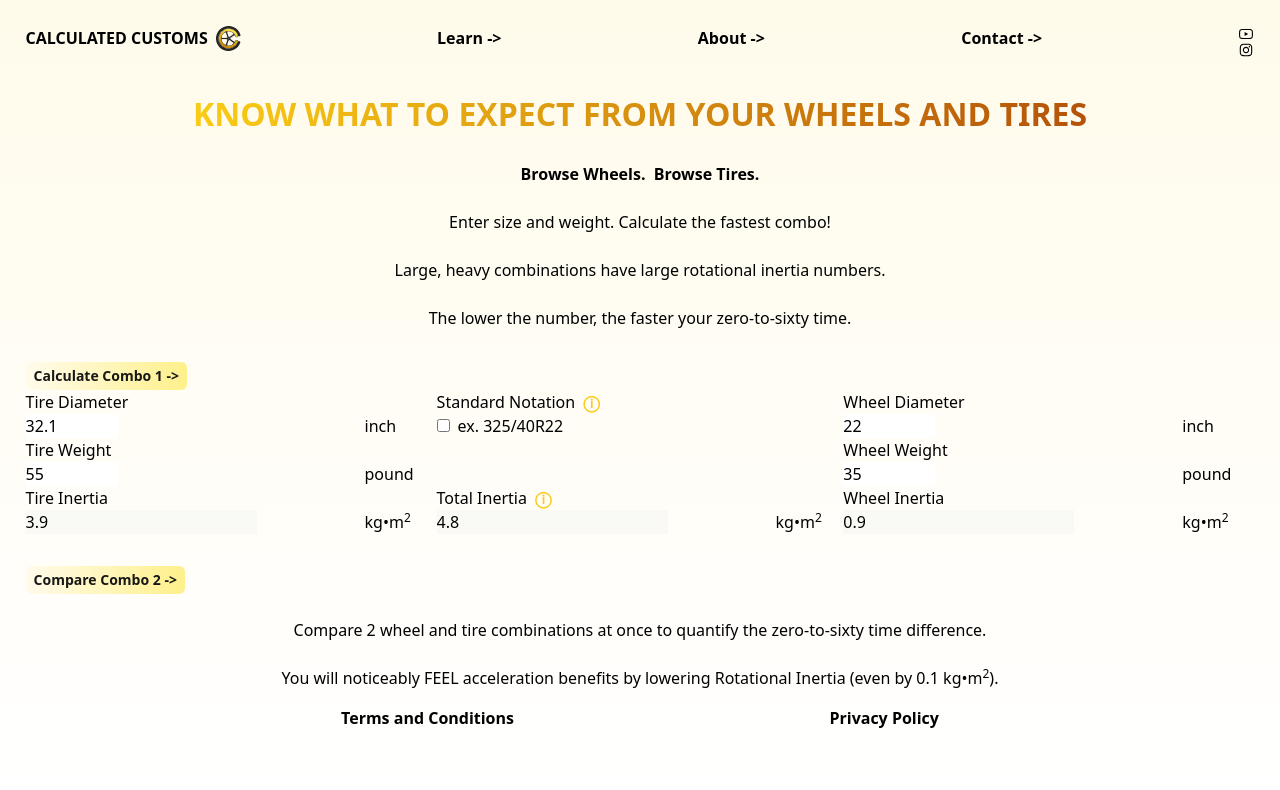
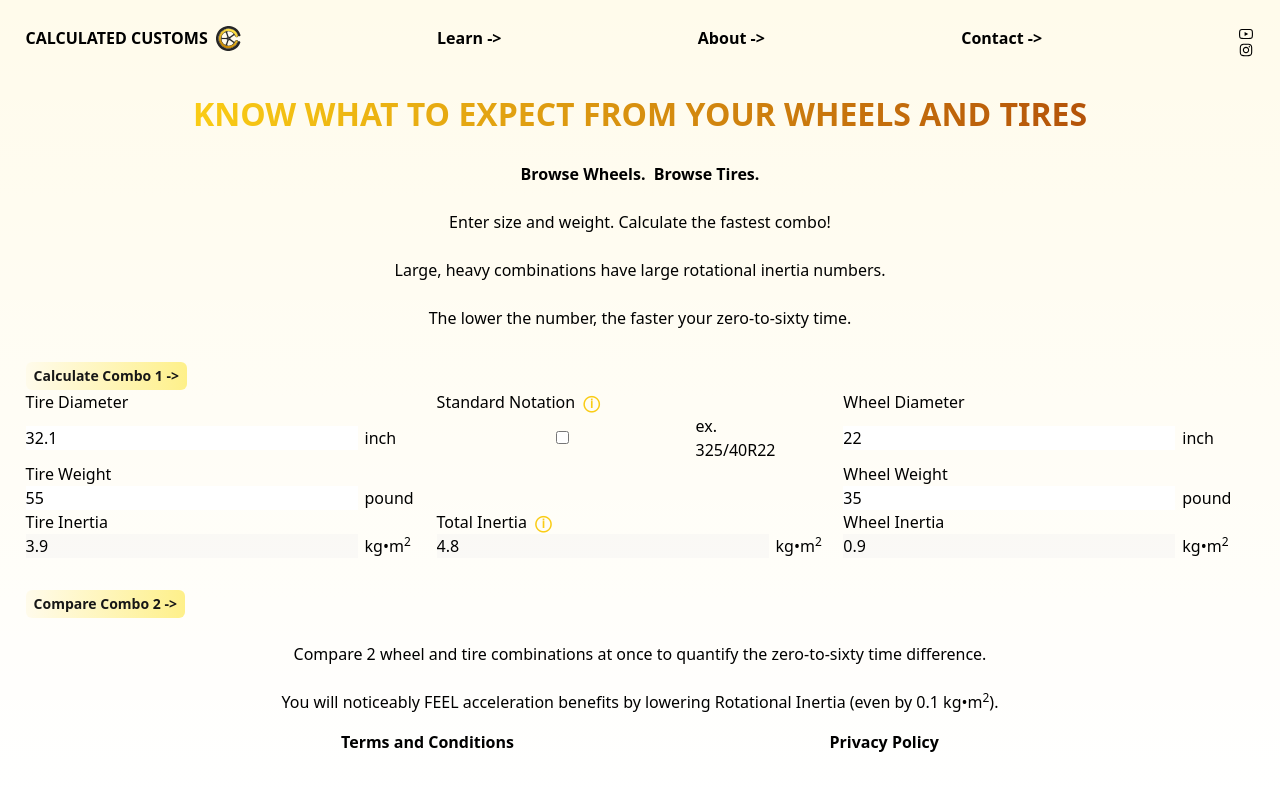
Before and after one commit to RamonJOrtega/calculated-customs, a Next.js app: page / in a window 1280 px wide. Shown: the top 790 px of the page. Built offline with nearby package versions, Linux system fonts and the light colour scheme.

Commit message:
update global.css with input width of 98% percent to get table to grow and shrink correctly

```diff
--- a/app/globals.css
+++ b/app/globals.css
@@ -112,13 +112,9 @@ main {
   margin: 2%;
   max-width: var(--max-width);
   min-width: 1em;
-  display: flex;
-  flex-direction: column;
-  justify-content: space-between;
-  height: 100;
+  height: 100%;
 
 }
-
 
 nav {
   font-weight: bold;
@@ -128,6 +124,9 @@ section {
   margin-bottom: 1em;
 }
 
+input {
+  width: 98%;
+}
 
 
 h1 {
@@ -140,7 +139,6 @@ h1 {
   /* color: white;  */
   text-align: left;
 }
-
 
 @media (prefers-color-scheme: dark) {
   html {
--- a/app/layout.tsx
+++ b/app/layout.tsx
@@ -5,9 +5,7 @@ import './globals.css'
 
 import { Analytics } from '@vercel/analytics/react';
 
-
 const inter = Inter({ subsets: ['latin'] })
-
 
 export const metadata = {
   title: 'Calculated Customs',
```
